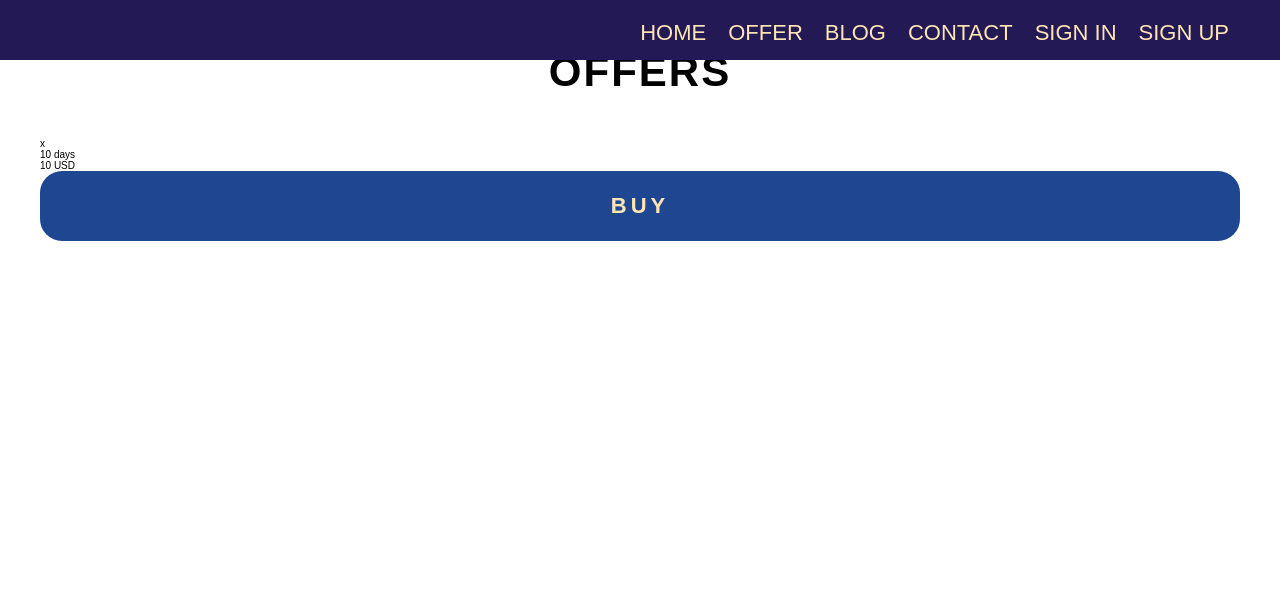
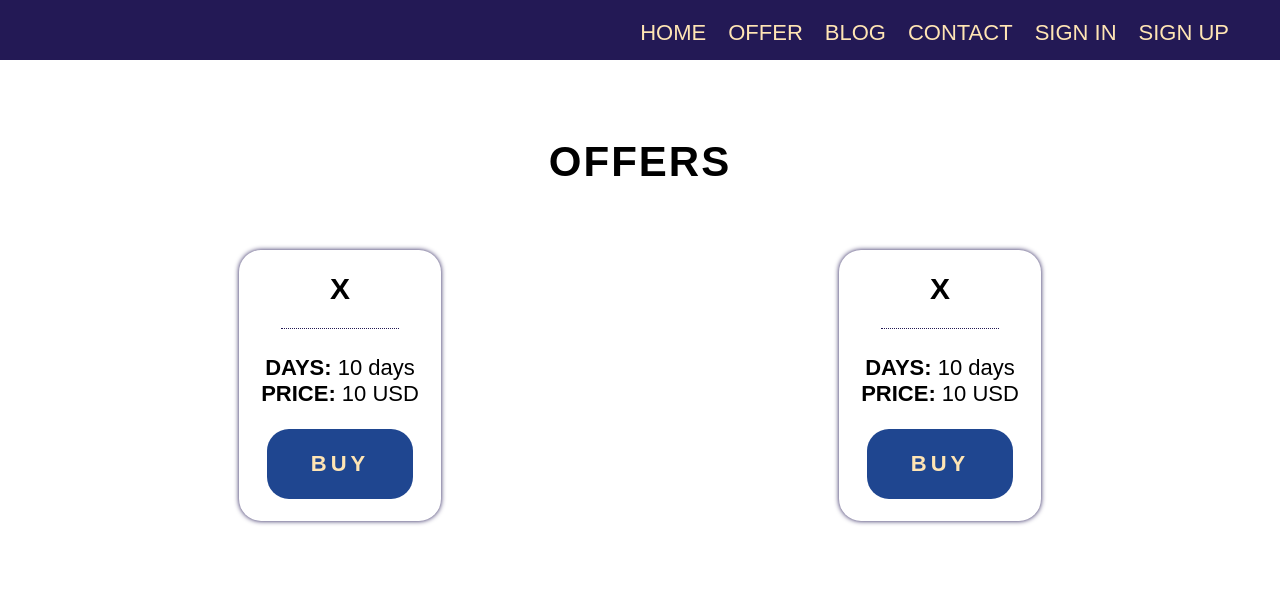
Before and after one commit to LukaszKwiatkowski94/Swimming-Pool-Django-Concept, a Django app: template apps/offers/templates/show-offers.html in a window 1280 px wide. Shown: the top 590 px of the page. Run offline with Django 3.2, Linux system fonts and the light colour scheme; the template is opened without the code that fills it: most values are stand-ins (such as "Sample title", 1, 10 or a date in 2020); style sheets or scripts are compiled from the project's sources.

Commit message:
Add styles for offers on all devices

```diff
--- a/apps/offers/templates/show-offers.html
+++ b/apps/offers/templates/show-offers.html
@@ -10,8 +10,20 @@
                 {% for item in passes %}
                     <div class="show-offers__item">
                         <div class="show-offers__name">{{item.namePass}}</div>
-                        <div class="show-offers__days-of-use">{{item.daysOfUse}} days</div>
-                        <div class="show-offers__price">{{item.price}} USD</div>
+                        <div class="show-offers__hr"></div>
+                        <div class="show-offers__days-of-use"><span class="show-offers__title-value">Days:</span> {{item.daysOfUse}} days</div>
+                        <div class="show-offers__price"><span class="show-offers__title-value">Price:</span> {{item.price}} USD</div>
+                        <div class="show-offers__buy">
+                            <button class="btn btn-pass" data-idPass="{{item.id}}">BUY</button>
+                        </div>
+                    </div>
+                {% endfor %}
+                {% for item in passes %}
+                    <div class="show-offers__item">
+                        <div class="show-offers__name">{{item.namePass}}</div>
+                        <div class="show-offers__hr"></div>
+                        <div class="show-offers__days-of-use"><span class="show-offers__title-value">Days:</span> {{item.daysOfUse}} days</div>
+                        <div class="show-offers__price"><span class="show-offers__title-value">Price:</span> {{item.price}} USD</div>
                         <div class="show-offers__buy">
                             <button class="btn btn-pass" data-idPass="{{item.id}}">BUY</button>
                         </div>
--- a/assets/sass/offersApp/_mobile.scss
+++ b/assets/sass/offersApp/_mobile.scss
@@ -83,3 +83,48 @@
 		}
 	}
 }
+
+.show-offers{
+	margin-top: calc(60px + 3rem);
+	&__box {
+		display: flex;
+		flex-direction: column;
+	}
+
+	&__item{
+		display: flex;
+		flex-direction: column;
+		justify-content: space-between;
+		align-items: center;
+		width: 100%;
+		min-height: 25vh;
+		margin: 1em auto;
+		padding: 1em;
+		border-radius: 1em;
+		border: none;
+		box-shadow: 0 0 5px $main-color;
+		font-size: 2.2rem;
+	}
+
+	&__name{
+		font-size: 3rem;
+		font-weight: bold;
+		text-transform: uppercase;
+	}
+
+	&__hr{
+		height: 1px;
+		width: 75%;
+		margin: 1em auto 1.2em;
+		border-bottom: 1px dotted $main-color;
+	}
+
+	&__buy{
+		margin-top: 1em;
+	}
+
+	&__title-value{
+		font-weight: bold;
+		text-transform: uppercase;
+	}
+}
--- a/assets/sass/offersApp/_small.scss
+++ b/assets/sass/offersApp/_small.scss
@@ -1,2 +1,13 @@
 @media (min-width: 576px) {
+	.show-offers {
+		&__box {
+			flex-direction: row;
+			flex-wrap: wrap;
+            justify-content: space-evenly;
+		}
+
+		&__item {
+			width: auto;
+		}
+	}
 }
```
Also changed, not shown: static/css/offers.min.css.
